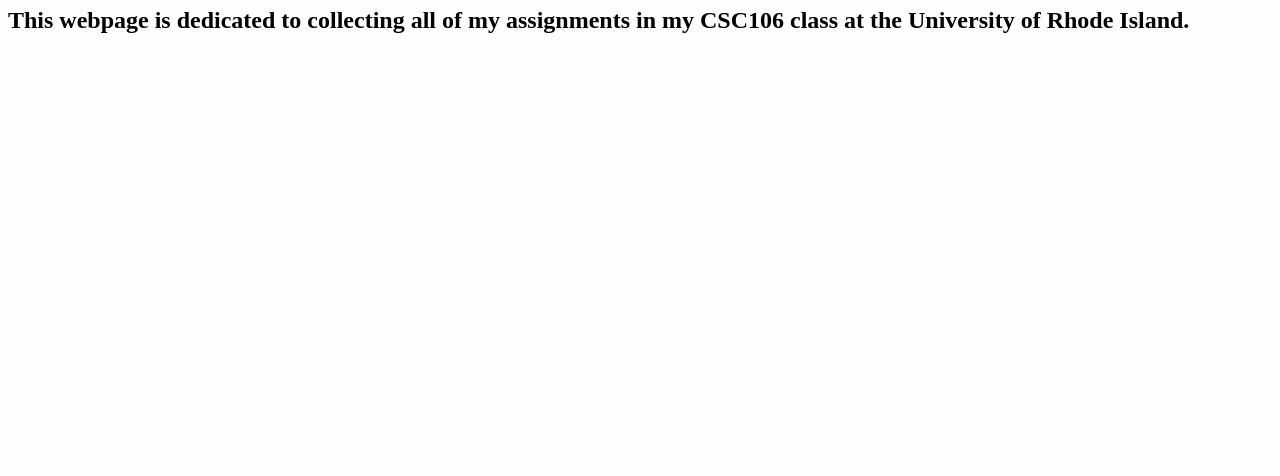
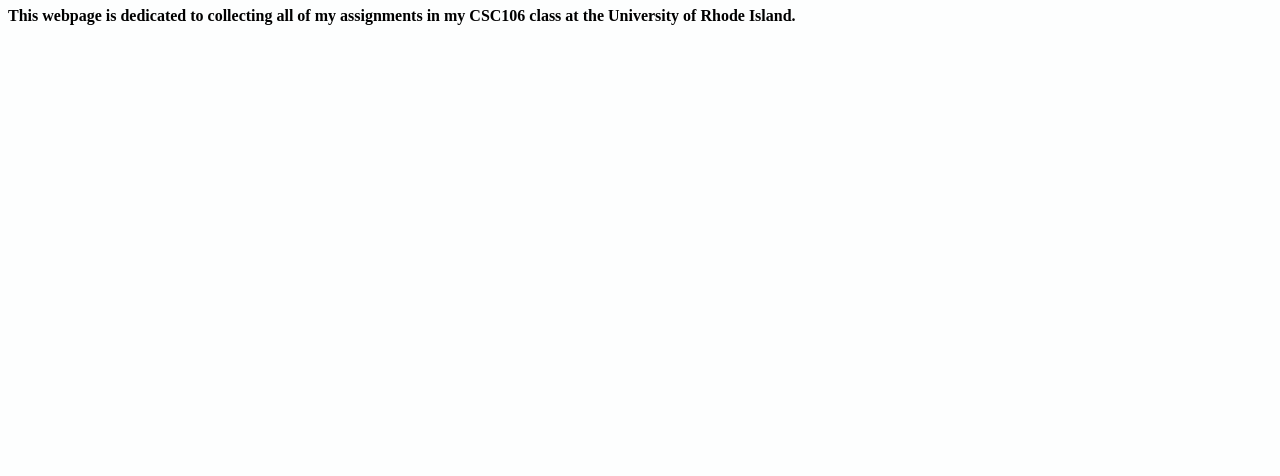
Before and after one commit to melodymitchell/melodymitchell.github.io, a plain HTML site: page index.html in a window 1280 px wide. Shown: the part 324-800 px from the top of the page. Drawn offline with Linux system fonts and the light colour scheme.

Commit message:
Update index.html

```diff
--- a/index.html
+++ b/index.html
@@ -17,6 +17,6 @@
             </thead>
         </table>
         <h1>Welcome to my Page!</h1>
-        <h2> This webpage is dedicated to collecting all of my assignments in my CSC106 class at the University of Rhode Island.</h2>
+        <h4> This webpage is dedicated to collecting all of my assignments in my CSC106 class at the University of Rhode Island.</h4>
     </body>
 </html>
```
